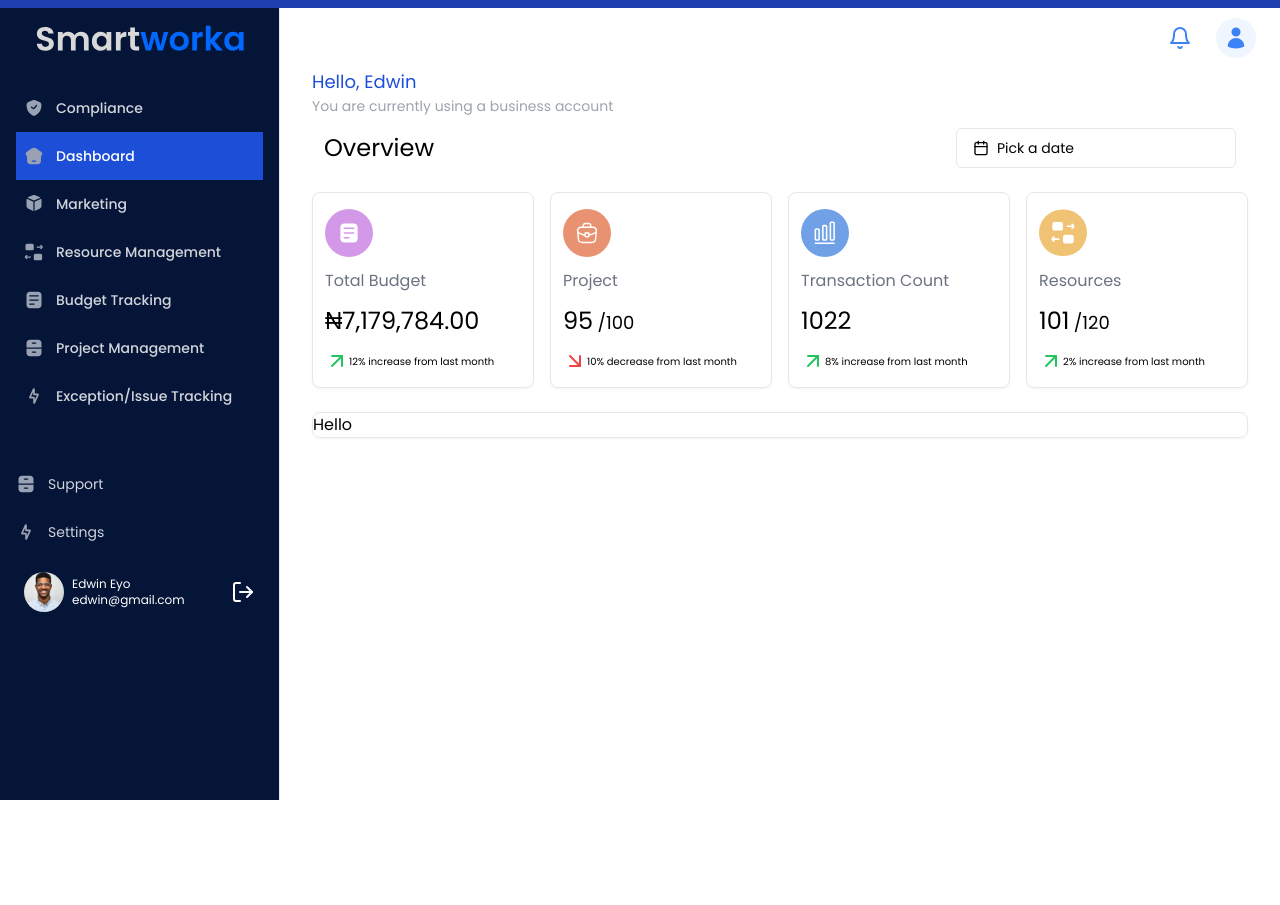
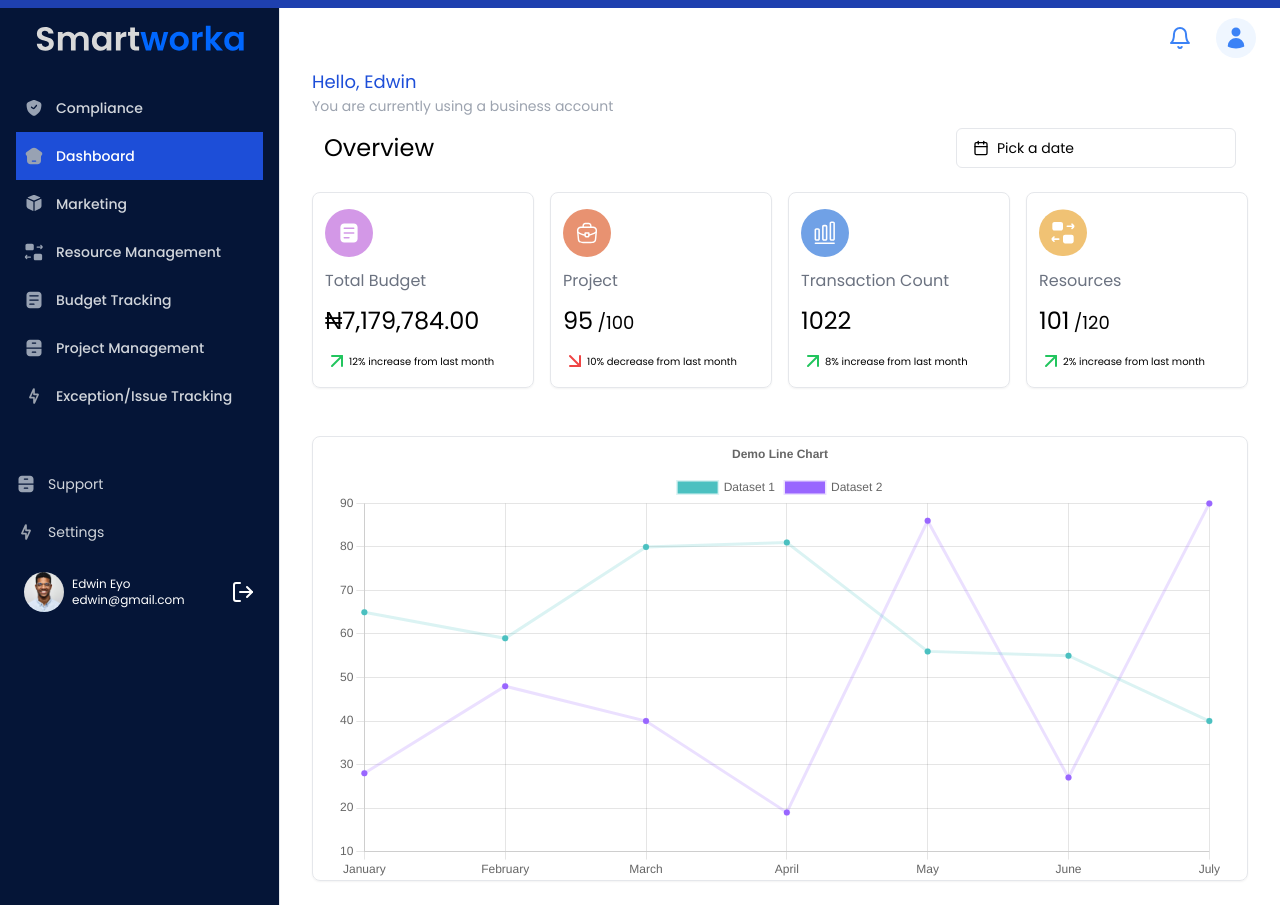
Before and after one commit to Certainfy/smartworka, a Next.js app: page /user-dashboard/dashboard in a window 1280 px wide. Before the commit the page ends 800 px from the top, so only its background shows below. Built offline with nearby package versions, Linux system fonts and the light colour scheme.

Commit message:
WIP:added charts🚧

```diff
--- /dev/null
+++ b/src/app/user-dashboard/dashboard/components/line-chart.tsx
@@ -0,0 +1,45 @@
+'use client'
+import React from 'react';
+import { Line } from 'react-chartjs-2';
+import { Chart as ChartJS, CategoryScale, LinearScale, PointElement, LineElement, Title, Tooltip, Legend } from 'chart.js';
+
+ChartJS.register(CategoryScale, LinearScale, PointElement, LineElement, Title, Tooltip, Legend);
+
+const LineChart: React.FC = () => {
+  const data = {
+    labels: ['January', 'February', 'March', 'April', 'May', 'June', 'July'],
+    datasets: [
+      {
+        label: 'Dataset 1',
+        data: [65, 59, 80, 81, 56, 55, 40],
+        fill: false,
+        backgroundColor: 'rgb(75, 192, 192)',
+        borderColor: 'rgba(75, 192, 192, 0.2)',
+      },
+      {
+        label: 'Dataset 2',
+        data: [28, 48, 40, 19, 86, 27, 90],
+        fill: false,
+        backgroundColor: 'rgb(153, 102, 255)',
+        borderColor: 'rgba(153, 102, 255, 0.2)',
+      },
+    ],
+  };
+
+  const options = {
+    responsive: true,
+    plugins: {
+      legend: {
+        position: 'top' as const,
+      },
+      title: {
+        display: true,
+        text: 'Demo Line Chart',
+      },
+    },
+  };
+
+  return <Line data={data} options={options} />;
+};
+
+export default LineChart;
--- a/src/app/user-dashboard/dashboard/page.tsx
+++ b/src/app/user-dashboard/dashboard/page.tsx
@@ -1,7 +1,8 @@
+'use client'
 import { Card } from "@/components/ui/card";
 import { DatePicker } from "./components/date-picker";
 import { ArrowDownRight, ArrowUpRight } from "lucide-react";
-import React from "react";
+import LineChart from "./components/line-chart";
 
 export default function Page() {
   return (
@@ -66,9 +67,9 @@
           </section>
         </Card>
       </section>
-      <section>
-        <Card>
-          <h1>Hello</h1>
+      <section className="py-6">
+        <Card className="px-6 w-full">
+         <LineChart/>
         </Card>
       </section>
     </main>
```
